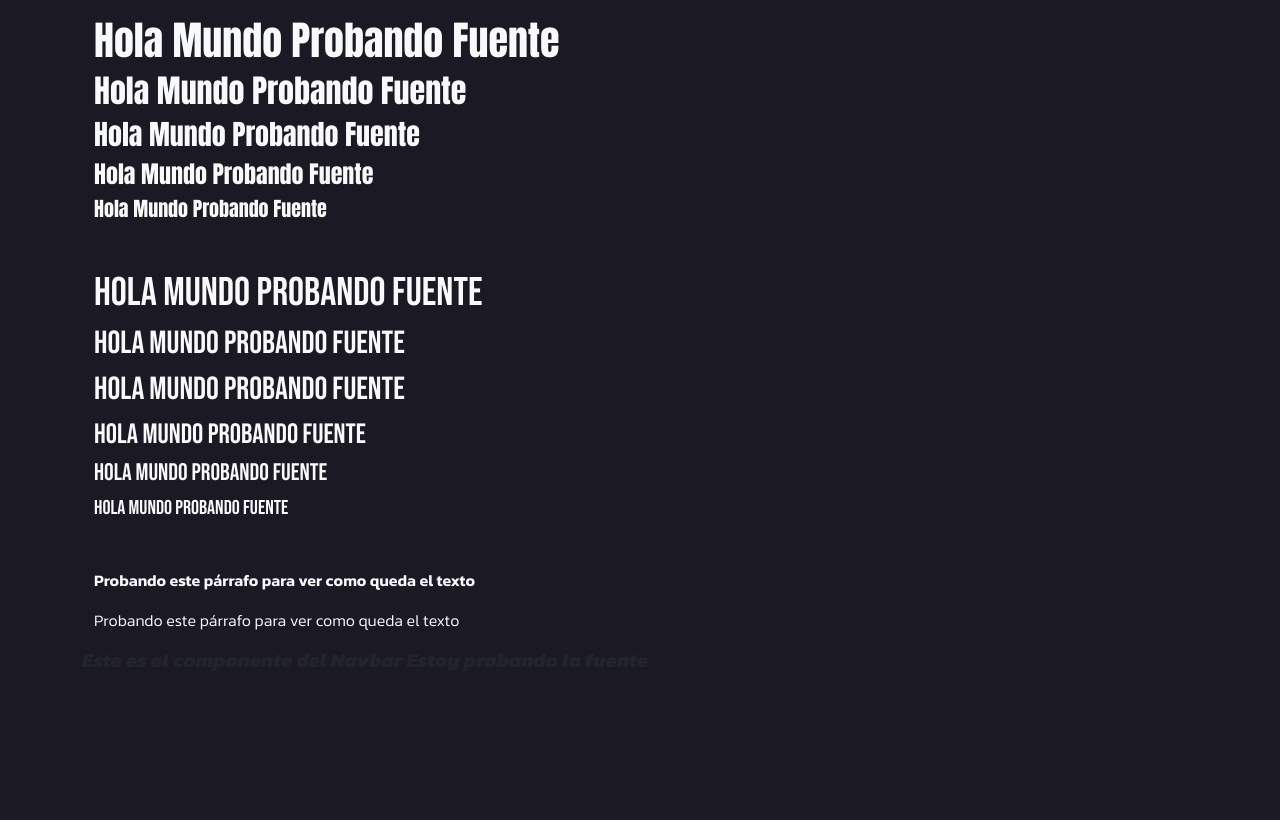
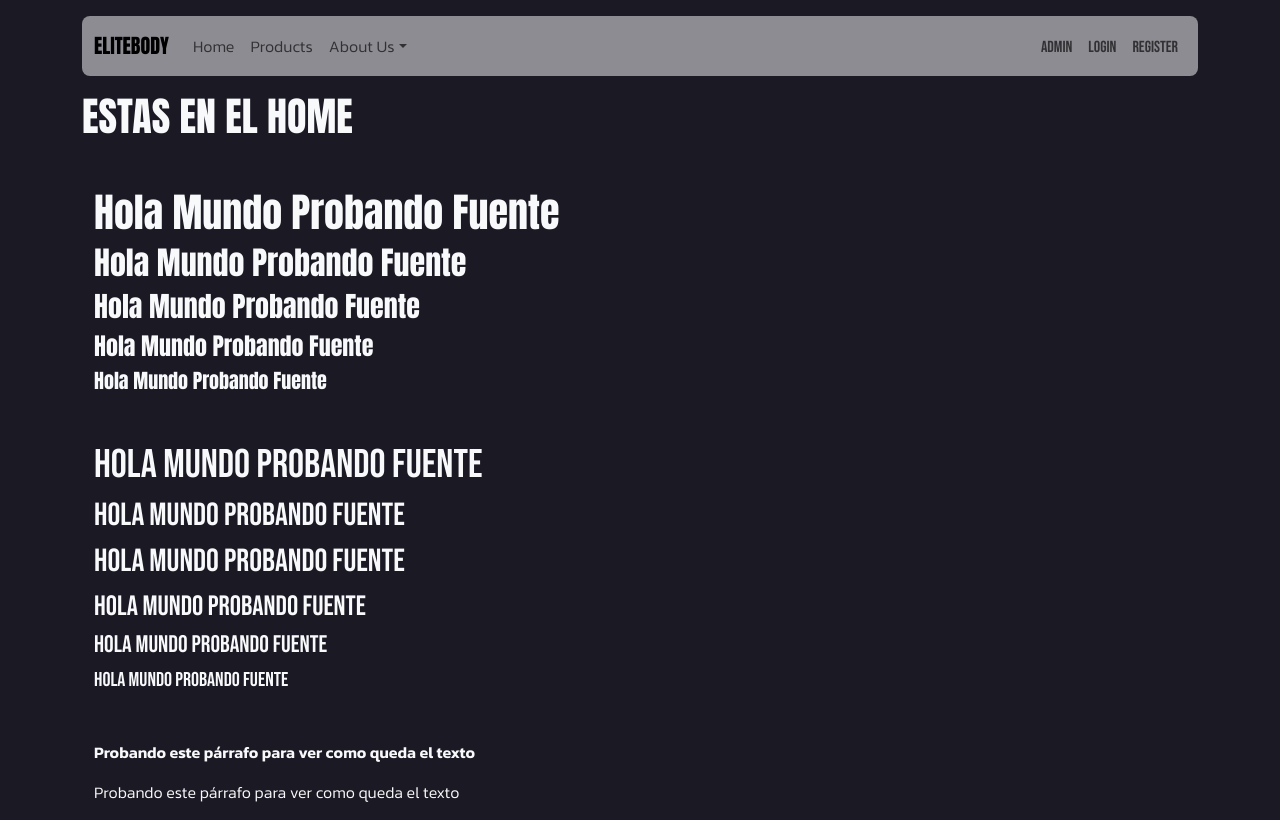
Before and after one commit to Nilost21/ProyectoFinalFront, a React (Vite) app: page / in a window 1280 px wide. Built offline with nearby package versions, Linux system fonts and the light colour scheme.

Commit message:
Agregando las diferentes rutas en el navbar

```diff
--- a/src/components/NavbarComponent.jsx
+++ b/src/components/NavbarComponent.jsx
@@ -1,9 +1,68 @@
+import { Container, Nav, Navbar, NavDropdown } from 'react-bootstrap';
+import './../css/Navbar.css';
+import { useNavigate } from 'react-router';
+
 function NavbarComponent() {
+  const navigate = useNavigate();
+
   return (
     <>
-      <h5 className="kanit-extrabold-italic ">
-        Este es el componente del Navbar Estoy probando la fuente{' '}
-      </h5>
+      <Navbar
+        collapseOnSelect
+        expand="lg"
+        className="bg-transparent-white mt-3 rounded-3"
+      >
+        <Container>
+          <Navbar.Brand
+            className="title cursor-pointer"
+            onClick={() => navigate('/')}
+          >
+            ELITEBODY
+          </Navbar.Brand>
+          <Navbar.Toggle aria-controls="responsive-navbar-nav" />
+          <Navbar.Collapse id="responsive-navbar-nav">
+            <Nav className="me-auto">
+              <Nav.Link className="small-font " onClick={() => navigate('/')}>
+                Home
+              </Nav.Link>
+              <Nav.Link
+                className="small-font"
+                onClick={() => navigate('/products')}
+              >
+                Products
+              </Nav.Link>
+              <NavDropdown
+                className="small-font"
+                title="About Us"
+                id="collapsible-nav-dropdown"
+              >
+                <NavDropdown.Item href="#action/3.1">Action</NavDropdown.Item>
+                <NavDropdown.Item href="#action/3.2">
+                  Another action
+                </NavDropdown.Item>
+                <NavDropdown.Item href="#action/3.3">
+                  Something
+                </NavDropdown.Item>
+                <NavDropdown.Divider />
+                <NavDropdown.Item href="#action/3.4">
+                  Separated link
+                </NavDropdown.Item>
+              </NavDropdown>
+            </Nav>
+            <Nav>
+              <Nav.Link className="subtitle mt-1" href="#features">
+                Admin
+              </Nav.Link>
+              <Nav.Link className="subtitle mt-1" href="#features">
+                Login
+              </Nav.Link>
+              <Nav.Link className="subtitle mt-1" href="#features">
+                Register
+              </Nav.Link>
+            </Nav>
+          </Navbar.Collapse>
+        </Container>
+      </Navbar>
     </>
   );
 }
--- a/src/css/Navbar.css
+++ b/src/css/Navbar.css
@@ -0,0 +1,8 @@
+.bg-transparent-white {
+    background-color: rgba(255, 255, 255, 0.5); /* Color blanco con una opacidad del 50% */
+  }
+
+
+  .cursor-pointer {
+    cursor: pointer;
+  }
--- a/src/database/db.json
+++ b/src/database/db.json
@@ -22,8 +22,15 @@
       "lastname": "Molina",
       "email": "alfa@jores.com",
       "password": "123",
-      "nombre": "dd",
       "isAdmin": false
+    }
+  ],
+  "products": [
+    {
+      "id": "d7eafb63-79c8-4d75-b96a-ee6756884561",
+      "name": "Mancuernas",
+      "price": 25,
+      "category": "Pesas"
     }
   ]
 }
--- a/src/pages/Home/Home.jsx
+++ b/src/pages/Home/Home.jsx
@@ -8,8 +8,9 @@ function Home() {
     <>
       <Container>
         <header>
+          <NavbarComponent />
+          <h1 className="title text-light mt-3">ESTAS EN EL HOME</h1>
           <Fonts />
-          <NavbarComponent />
         </header>
       </Container>
       <Container>
--- /dev/null
+++ b/src/pages/Products/Products.jsx
@@ -0,0 +1,14 @@
+import { Container } from 'react-bootstrap';
+import NavbarComponent from '../../components/NavbarComponent';
+
+function Products() {
+  return (
+    <>
+      <Container>
+        <NavbarComponent />
+        <h1 className="title text-light mt-3">ESTAS EN LOS PRODUCTS</h1>
+      </Container>
+    </>
+  );
+}
+export default Products;
--- a/src/routes/Routes.jsx
+++ b/src/routes/Routes.jsx
@@ -1,11 +1,17 @@
 import { Routes, Route } from 'react-router-dom';
 import Home from '../pages/Home/Home';
+import Products from '../pages/Products/Products';
 
 const RoutesPages = () => {
   return (
     <>
       <Routes>
         <Route path="/" element={<Home />} />
+        <Route path="/products" element={<Products />} />
+        <Route
+          path="/*"
+          element={<h1 className="title text-light mt-3 ">NOT FOUND</h1>}
+        />
       </Routes>
     </>
   );
--- a/src/utils/Fonts.jsx
+++ b/src/utils/Fonts.jsx
@@ -2,7 +2,7 @@ import { Container } from 'react-bootstrap';
 
 function Fonts() {
   return (
-    <Container className="mt-3">
+    <Container className="mt-5">
       <h1 className="title text-light">Hola Mundo Probando Fuente</h1>
       <h2 className="title text-light">Hola Mundo Probando Fuente</h2>
       <h3 className="title text-light">Hola Mundo Probando Fuente</h3>
```
